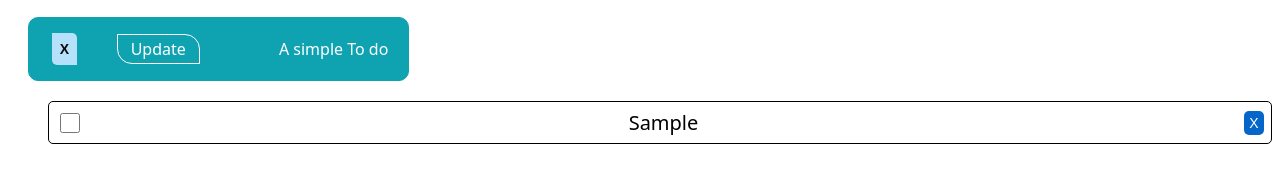
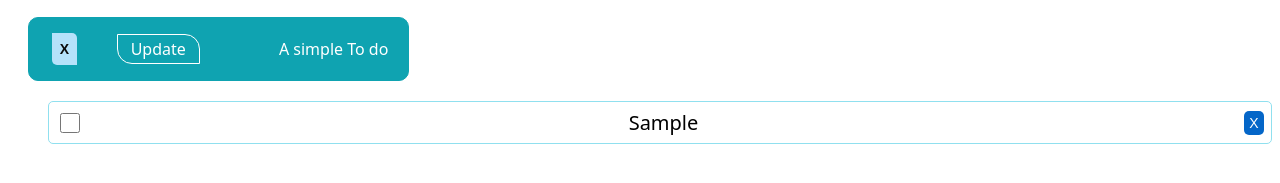
Before and after one commit to Raju00218/ToDolist, a plain HTML site: page index.html in a window 1280 px wide. Both pictures are taken after typing "Sample" into the empty fields and a click on the button "Add". Shown: the part 147-330 px from the top of the page. Drawn offline with Linux system fonts and the light colour scheme.

Commit message:
Update style.css

```diff
--- a/style.css
+++ b/style.css
@@ -38,7 +38,7 @@ li{
     list-style: none;
      border-radius: 5px;
      outline: none;
-     border: 1px solid;
+     border: 1px solid #90e0ef;
      padding: 7px;
       /* text-align: left; */
        margin-bottom: 3px;
```
